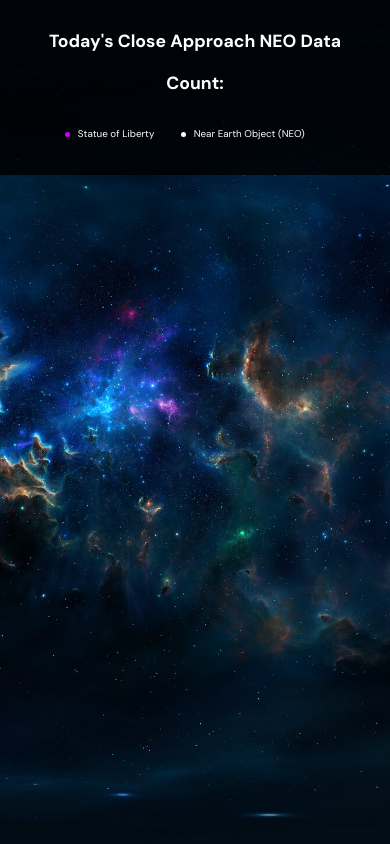
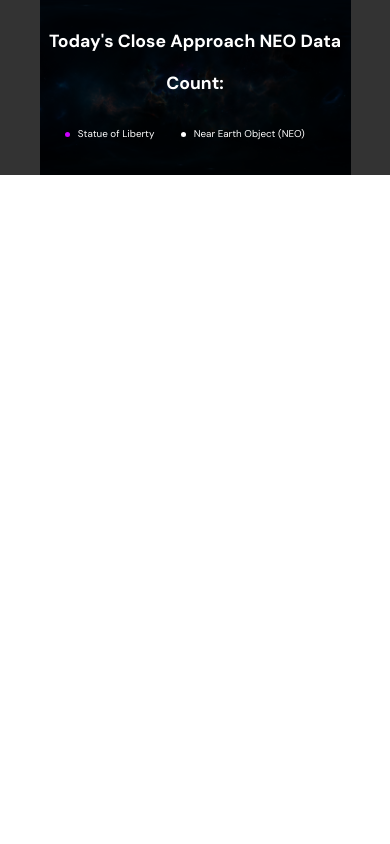
Before and after one commit to DanielRagusa12/AWS-PIPELINE, a plain HTML site: page neowebsite/static/index.html in a window 390 px wide. Drawn offline with nearby package versions, Linux system fonts and the light colour scheme; no server answers.

Commit message:
changes to replicate desktop view on mobile

```diff
--- a/neowebsite/static/main.js
+++ b/neowebsite/static/main.js
@@ -62,8 +62,9 @@ document.addEventListener("DOMContentLoaded", function() {
             <p><strong>NEO ID:</strong> ${neo.neo_id}</p>
             <p><a href="${neo.nasa_jpl_url}" target="_blank">NASA JPL URL</a></p>
             <p><strong>Is Potentially Hazardous:</strong> ${neo.is_potentially_hazardous_asteroid}</p>
-            <p><strong>Absolute Magnitude H:</strong> ${neo.absolute_magnitude_h}</p>
         `;
+        // add later if needed <p><strong>Absolute Magnitude H:</strong> ${neo.absolute_magnitude_h}</p>
+
 
         // Check if not on mobile device, include additional details
         if (!isMobileDevice()) {
--- a/neowebsite/static/styles.css
+++ b/neowebsite/static/styles.css
@@ -1,3 +1,5 @@
+
+
 body {
     margin: 0;
     /* overflow: hidden; */
@@ -158,6 +160,12 @@ canvas {
 }
 
 @media (max-width: 768px) {
+    body {
+        background-size: contain;
+        background-position: center top;
+        background-attachment: scroll;
+    }
+
     .neo-entry:first-of-type {
         margin-top: 50px; /* Adds extra space above the first NEO box */
     }
```
